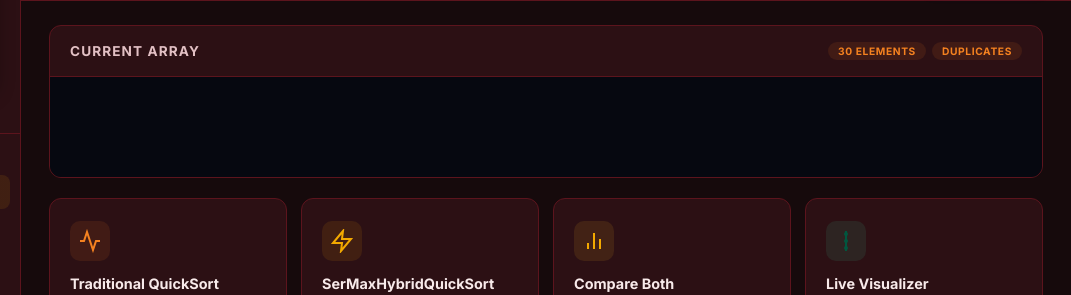
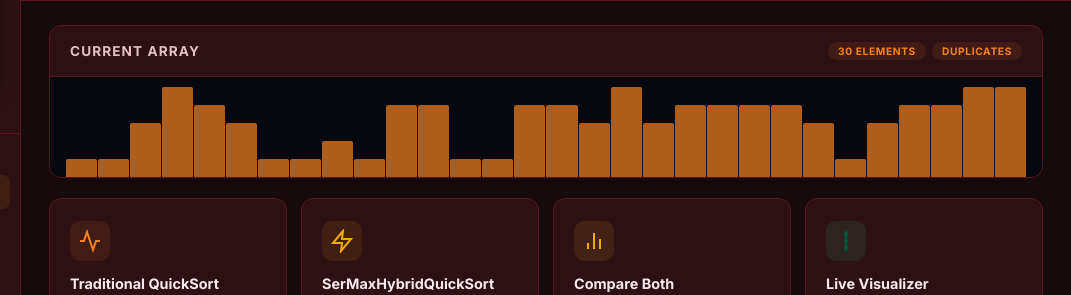
Before and after one commit to urocaymaxil-dotcom/SerMaxHybridQuickSort, a website: page index.html in a window 1280 px wide. Shown: the part 183-478 px from the top of the page, 209-1280 px from the left. Drawn offline with Linux system fonts and the light colour scheme.

Commit message:
Fix dashboard current array display and add vercel config

```diff
--- a/app.js
+++ b/app.js
@@ -123,11 +123,11 @@ function renderMiniBars(containerId, arr, activeColor = '#818cf8') {
 
   for (let i = 0; i < arr.length; i++) {
     const bar = document.createElement('div');
-    bar.className = 'bar';
+    bar.className = 'mb bar';
     bar.title = `Value: ${arr[i]}`;
     const heightPct = (arr[i] / max) * 100;
     bar.style.height = `${Math.max(5, heightPct)}%`;
-    bar.style.backgroundColor = containerId === 'dash-bars' ? 'var(--bg-lighter)' : activeColor;
+    bar.style.backgroundColor = containerId === 'dash-bars' ? 'var(--trad)' : activeColor;
     el.appendChild(bar);
   }
 }
--- a/style.css
+++ b/style.css
@@ -6,6 +6,7 @@
 
 :root {
   --bg:          #160a0c;
+  --bg-lighter:  var(--surface2);
   --surface:     #2c1014;
   --surface2:    #3e161c;
   --surface3:    #4e1b23;
```
Also changed, not shown: vercel.json (added).
